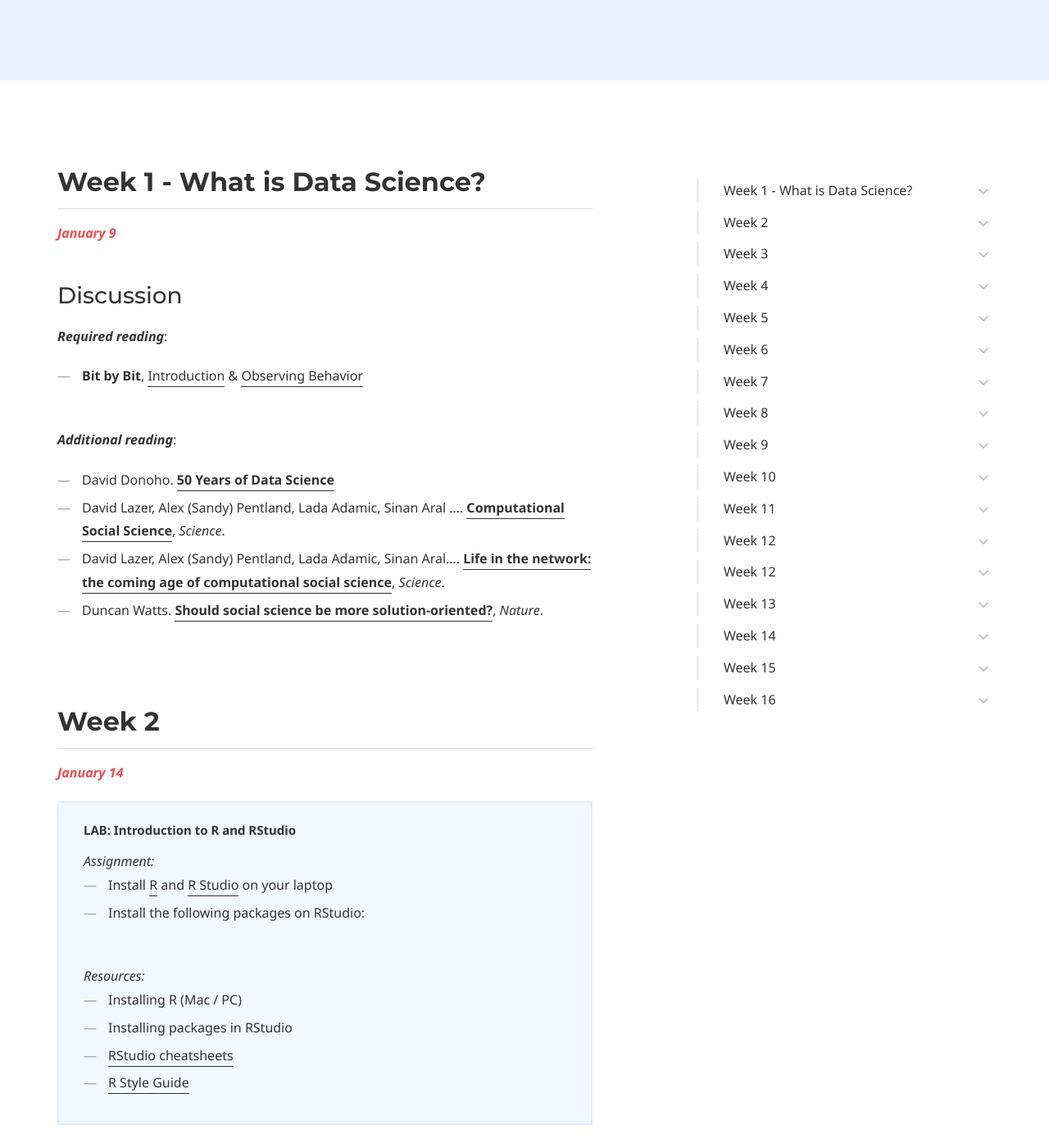
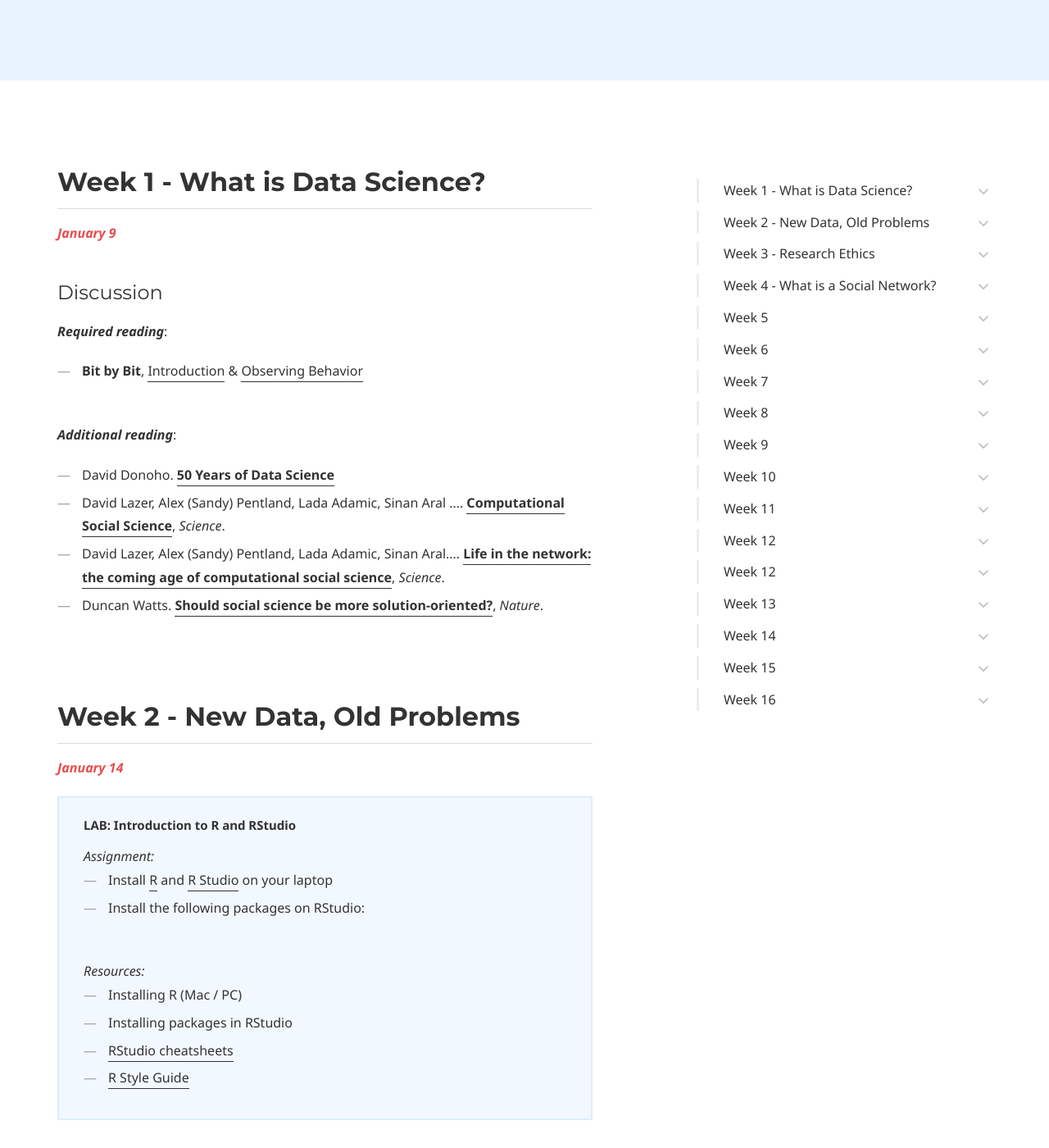
Before and after one commit to dssoc/dssoc.github.io, a Jekyll site: the page built from schedule.md, in a window 1280 px wide and 1400 px high, scrolled down 437 px. Shown: the whole window at 82% size. Built offline with Jekyll 4.4.1, drawn with Linux system fonts in a browser that asks for light colours; some web fonts are replaced; some of the changed text lies outside the part shown.

Commit message:
update schedule

```diff
--- a/schedule.md
+++ b/schedule.md
@@ -22,7 +22,7 @@ page_nav:
 
 ## Week 1 - What is Data Science?
 <b><i><font color="#E84E4E">January 9</font></i></b>
-### Discussion
+#### Discussion
 
 ***Required reading***:
 - **Bit by Bit**, [Introduction](https://www.bitbybitbook.com/en/1st-ed/introduction/) & [Observing Behavior](https://www.bitbybitbook.com/en/1st-ed/observing-behavior/)
@@ -35,7 +35,7 @@ page_nav:
 - Duncan Watts. [**Should social science be more solution-oriented?**](https://www.nature.com/articles/s41562-016-0015), *Nature*.
 <br/><br/><br/>
 
-## Week 2
+## Week 2 - New Data, Old Problems
 <b><i><font color="#E84E4E">January 14</font></i></b>
 
 <div class="callout callout--info">
@@ -69,7 +69,7 @@ page_nav:
 - Joshua Blumenstock, Gabriel Cadamuro, & Robert On. [**Predicting Poverty and Wealth from Mobile Phone Data**](https://science.sciencemag.org/content/350/6264/1073), *Science*.
 <br/><br/><br/>
 
-## Week 3
+## Week 3 - Research Ethics
 <b><i><font color="#E84E4E">January 21</font></i></b>
 
 <div class="callout callout--info">
@@ -106,7 +106,7 @@ page_nav:
 <br/><br/><br/>
 
 
-## Week 4
+## Week 4 - What is a Social Network?
 <b><i><font color="#E84E4E">January 28</font></i></b>
 
 <div class="callout callout--info">
```
Also changed, not shown: other parts of schedule.md (+3 -3 lines).
